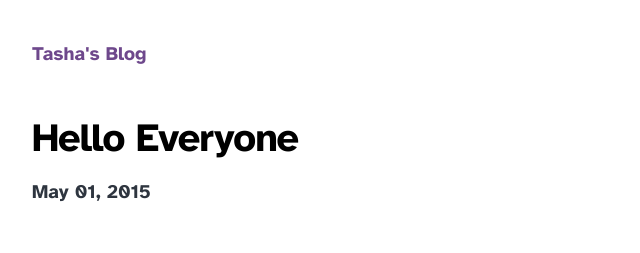
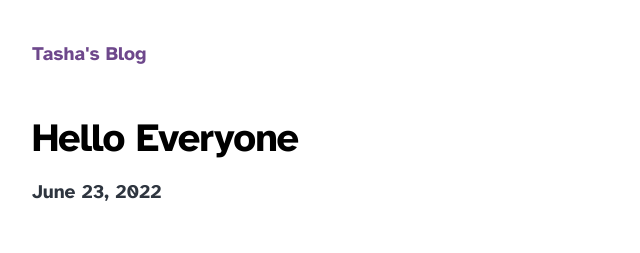
Before and after one commit to tashasyarifah/tasha-blog, a Gatsby site: page /hello-world/ in a window 1280 px wide. Shown: the top 253 px of the page, 292-932 px from the left. Built offline with nearby package versions, Linux system fonts and the light colour scheme; Gatsby itself is replaced by a stand-in of ours.

Commit message:
Change date

```diff
--- a/content/blog/hello-world/index.md
+++ b/content/blog/hello-world/index.md
@@ -1,6 +1,6 @@
 ---
 title: Hello Everyone
-date: "2015-05-01T22:12:03.284Z"
+date: "2022-06-23"
 description: "Hello everyone, I'm Tasha"
 ---
 
```
